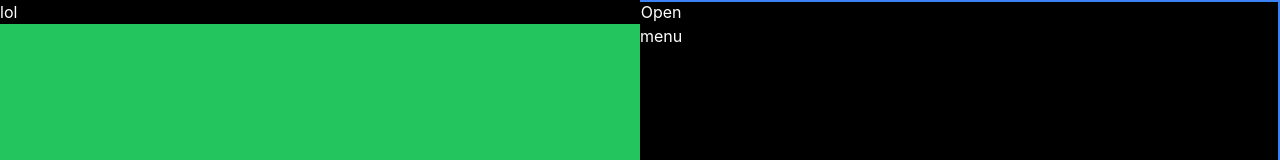
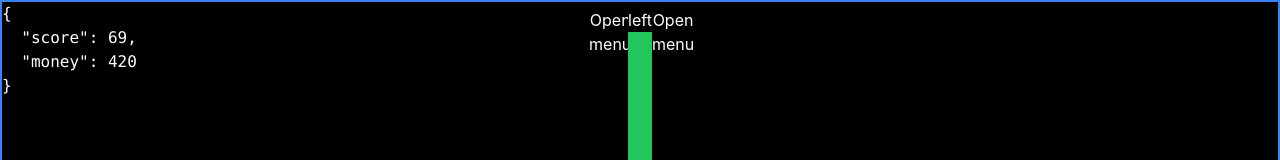
Before and after one commit to tomheaton/clicker-jam-winter-2023, a React (Vite) app: page / in a window 1280 px wide. Both pictures are taken after a click on the button "start game". Shown: the top 160 px of the page. Built offline with nearby package versions, Linux system fonts and the light colour scheme.

Commit message:
slider menu work

```diff
--- a/src/components/game.tsx
+++ b/src/components/game.tsx
@@ -40,8 +40,11 @@ const Game: React.FC = () => {
           "w-full h-2/5 flex justify-evenly border-2 border-red-500 items-center"
         }
       >
-        <SlideMenu>
+        <SlideMenu fromLeft={false}>
           <p>lol</p>
+        </SlideMenu>
+        <SlideMenu fromLeft={true}>
+          <p>left</p>
         </SlideMenu>
 
         <div className={"grid grid-cols-2 gap-4 m-4"}>
--- a/src/components/slide_menu.tsx
+++ b/src/components/slide_menu.tsx
@@ -1,13 +1,25 @@
 const SlideMenu: React.FC<{
+  fromLeft: boolean; // true: comes from left, false: comes from right
   children: React.ReactNode;
-}> = ({ children }) => {
+}> = ({ fromLeft, children }) => {
+
+  // NOTE: Change this to something like '1/2' or whatever fractino you want to change how far
+  // into the middle of the screen it goes (1/2 being going up to half)
+  const widthSize = "1/3";
+
+  const menuClassNameStr = `bg-green-500 z-[1] top-2 h-2/3 ease-in-out duration-300 fixed w-${widthSize}
+    ${fromLeft ?
+      `-left-${widthSize} hover:left-0` : /*  left  */
+      `-right-${widthSize} hover:right-0`   /*  right */
+    }`;
+
+  const buttonClassNameStr = `top-0 absolute ${fromLeft ? "left-full " : "right-full "}`;
+
   return (
     <div
-      className={
-        "bg-green-500 -left-1/2 top-0 w-1/2 h-2/3 z-[1] ease-in-out duration-300 fixed hover:left-0"
-      }
+      className={menuClassNameStr}
     >
-      <button className={"top-0 left-full absolute"}>Open menu</button>
+      <button className={buttonClassNameStr}>Open menu</button>
       {children}
     </div>
   );
```
